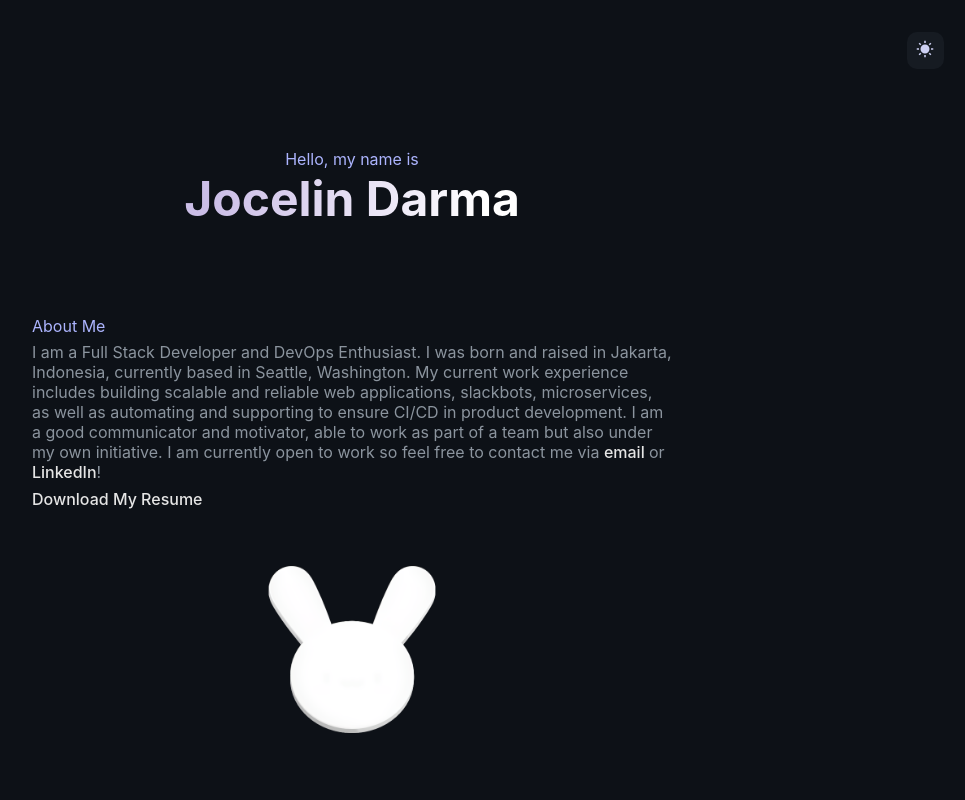
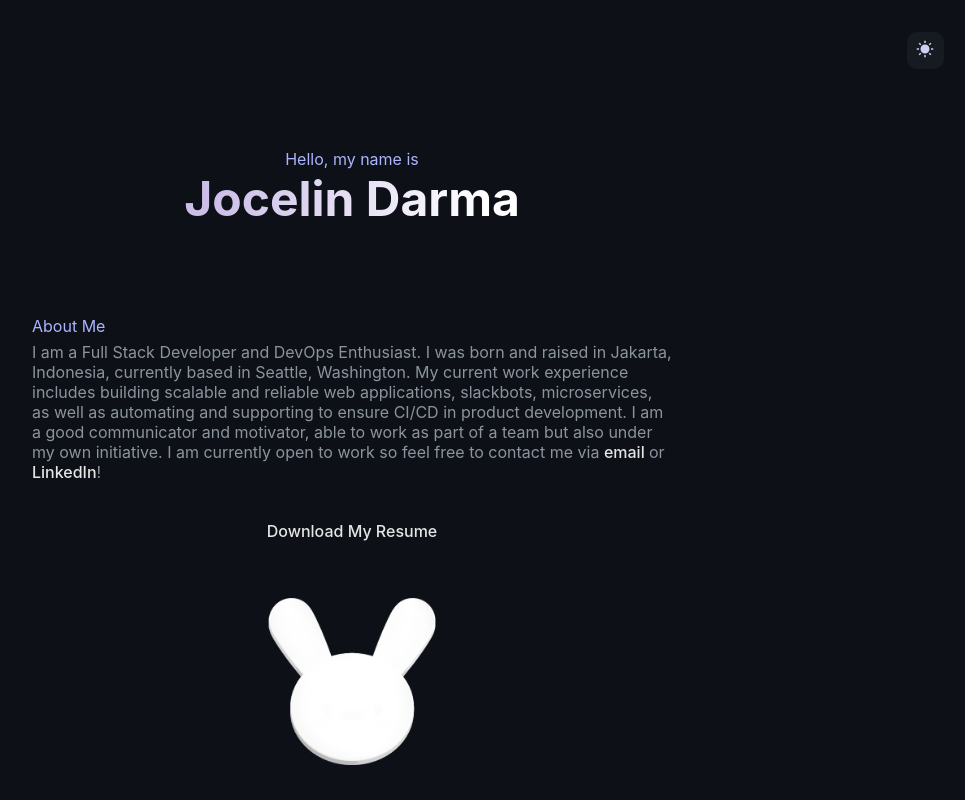
Before and after one commit to jocelindarma/jocelindarma.github.io, a React (Create React App) app: page / in a window 1280 px wide. Shown: the top 800 px of the page, without its empty margins (288-1253 px from the left). Built offline with nearby package versions, Linux system fonts and the light colour scheme.

Commit message:
move resume to middle

```diff
--- a/src/components/About/About.css
+++ b/src/components/About/About.css
@@ -19,6 +19,13 @@
   max-width: 200px;
   margin: 2.5rem 2.5rem;
   height: auto;
+}
+
+.resume {
+  margin-left: auto;
+  margin-right: auto;
+  display: block;
+  padding-top: 2rem;
 }
 
 @media (max-width: 425px) {
--- a/src/components/About/About.js
+++ b/src/components/About/About.js
@@ -19,7 +19,7 @@ export const About = () => {
           me via <a href="mailto:jocelindarma13@gmail.com" target="_top">email </a>
           or <a href="https://www.linkedin.com/in/jocelindarma/" target="_blank" rel="noreferrer">LinkedIn</a>! {" "}
         </p>
-        <span>
+        <span className="resume">
           <a href={resume} target="_blank" rel="noreferrer">Download My Resume</a>
         </span>
       </div>
```
